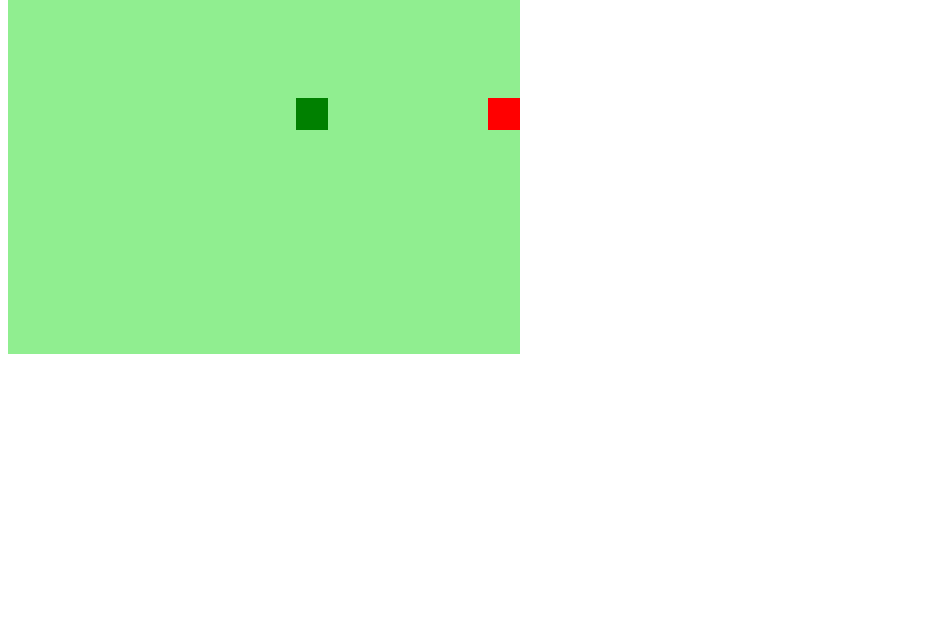
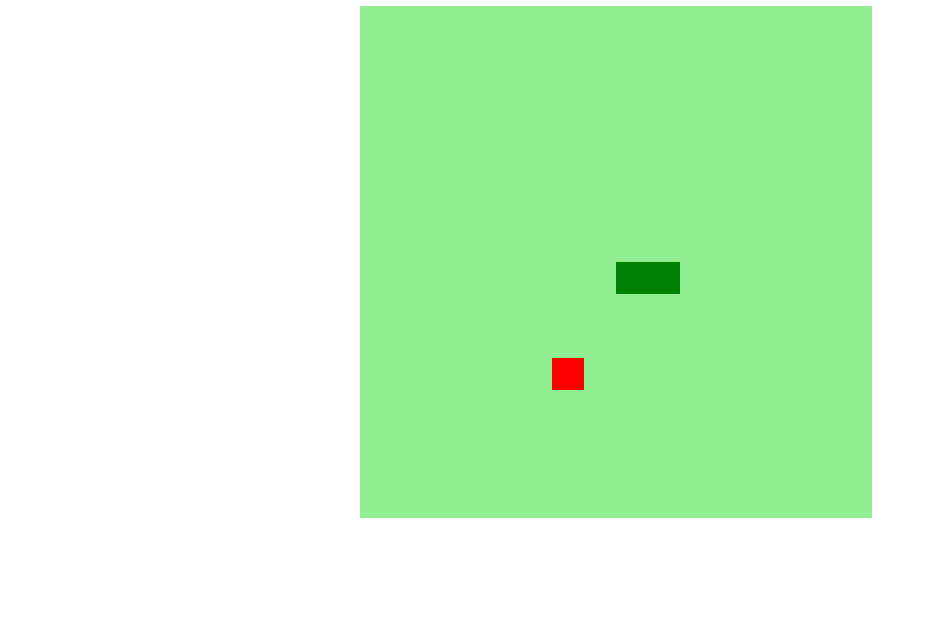
Before and after one commit to anapaula241/jogo_da_cobrinha, a plain HTML site: page index.html in a window 1280 px wide. Shown: the part 166-800 px from the top of the page, without its empty margins (0-927 px from the left). Drawn offline with Linux system fonts and the light colour scheme.

Commit message:
fim do jogo e adicionar estilização ao jogo

```diff
--- a/index.html
+++ b/index.html
@@ -3,12 +3,12 @@
 <head>
     <meta charset="UTF-8">
     <meta name="viewport" content="width=device-width, initial-scale=1.0">
+    <title>Snake game</title>
     <link rel="stylesheet" href="style.css">
     <script defer src="script.js"></script>
-    <title>Jodo da Cobrinha</title>
 </head>
 <body>
+    <h1>SNAKE GAME ! </h1>
     <canvas id="snake" width="512" height="512"></canvas>
-
 </body>
 </html>
--- a/script.js
+++ b/script.js
@@ -1,70 +1,83 @@
-let canvas= document.getElementById("snake");
-let context= canvas.getContext("2d");
-let box =32;
-let snake = [];
-snake[0]={
+let canvas = document.getElementById("snake"); //criar elemento que irá rodar o jogo
+let context = canvas.getContext("2d"); //....
+let box = 32;
+let snake = []; //criar cobrinha como lista, já que ela vai ser uma série de coordenadas, que quando pintadas, criam os quadradinhos
+snake[0] ={
     x: 8 * box,
     y: 8 * box
 }
 let direction = "right";
 let food ={
-    x:Math.floor(Math.random() * 15 + 1) * box,
-    y:Math.floor(Math.random() * 15 + 1) * box
+    x: Math.floor(Math.random() * 15 + 1) * box,
+    y: Math.floor(Math.random() * 15 + 1) * box
 }
 
 function criarBG(){
     context.fillStyle = "lightgreen";
-    context.fillRect(0,0,16 * box, 16 * box);
+    context.fillRect(0, 0, 16*box, 16*box); //desenha o retângulo usando x e y e a largura e altura setadas
 }
 
-function criarCobrinha(){
-    for(i=0; i < snake.length; i++){
-        context.fillStyle ="green";
+function criarCobrinha (){
+    for(i = 0; i < snake.length; i++){
+        context.fillStyle = "green";
         context.fillRect(snake[i].x, snake[i].y, box, box);
     }
 }
 
-function drawFood(){
+function drawFood (){
     context.fillStyle = "red";
     context.fillRect(food.x, food.y, box, box);
 }
 
-document.addEventListener('Keydown', update);
+//quando um evento acontece, detecta e chama uma função
+document.addEventListener('keydown', update);
 
 function update(event){
-    if(event.KeyCode == 37 && direction != "right") direction ="left";
-    if(event.KeyCode == 38 && direction != "down") direction ="up";
-    if(event.KeyCode == 39 && direction != "left") direction ="right";
-    if(event.KeyCode == 40 && direction != "up") direction ="down";
+    if(event.keyCode == 37 && direction != 'right') direction = 'left';
+    if(event.keyCode == 38 && direction != 'down') direction = 'up';
+    if(event.keyCode == 39 && direction != 'left') direction = 'right';
+    if(event.keyCode == 40 && direction != 'up') direction = 'down';
 }
 
 function iniciarJogo(){
 
-    if(snake[0].x > 15 * box && direction == "right") snake[0].x =0;
-    if(snake[0].x < 0 && direction == "left") snake[0].x = 16 * box;
-    if(snake[0].y > 15 * box && direction == "down") snake[0].y = 0;
-    if(snake[0].y < 0 && direction == "up") snake[0].y = 16 * box;
+    if(snake[0].x > 15*box && direction == "right") snake[0].x = 0;
+    if(snake[0].x < 0 && direction == 'left') snake[0].x = 16 * box;
+    if(snake[0].y > 15*box && direction == "down") snake[0].y = 0;
+    if(snake[0].y < 0 && direction == 'up') snake[0].y = 16 * box;
+
+    for(i = 1; i < snake.length; i++){
+        if(snake[0].x == snake[i].x && snake[0].y == snake[i].y){
+            clearInterval(jogo);
+            alert('Game Over :(');
+        }
+    }
 
     criarBG();
     criarCobrinha();
     drawFood();
 
-let snakeX =snake[0].x;
-let snakeY =snake[0].y;
+    let snakeX = snake[0].x;
+    let snakeY = snake[0].y;
 
     if(direction == "right") snakeX += box;
     if(direction == "left") snakeX -= box;
-if(direction == "up") snakeY -= box;
+    if (direction == "up") snakeY -= box;
     if(direction == "down") snakeY += box;
 
-snake.pop();
+    if(snakeX != food.x || snakeY != food.y){
+        snake.pop(); //pop tira o último elemento da lista
+    }else{
+        food.x = Math.floor(Math.random() * 15 +1) * box;
+        food.y = Math.floor(Math.random() * 15 +1) * box;
+    }
 
     let newHead ={
         x: snakeX,
         y: snakeY
     }
 
-snake.unshift(newHead);
+    snake.unshift(newHead); //método unshift adiciona como primeiro quadradinho da cobrinha
+}
 
-}
 let jogo = setInterval(iniciarJogo, 100);
--- a/style.css
+++ b/style.css
@@ -0,0 +1,10 @@
+body{
+    height: 95vh;
+    width: 95vw;
+    display: flex;
+    flex-direction: column;
+    justify-content: center;
+    align-items: center;
+    background-color:white;
+    color: rgb(52, 165, 52);
+}
```
Lines whose indentation alone changed are shown as unchanged.
